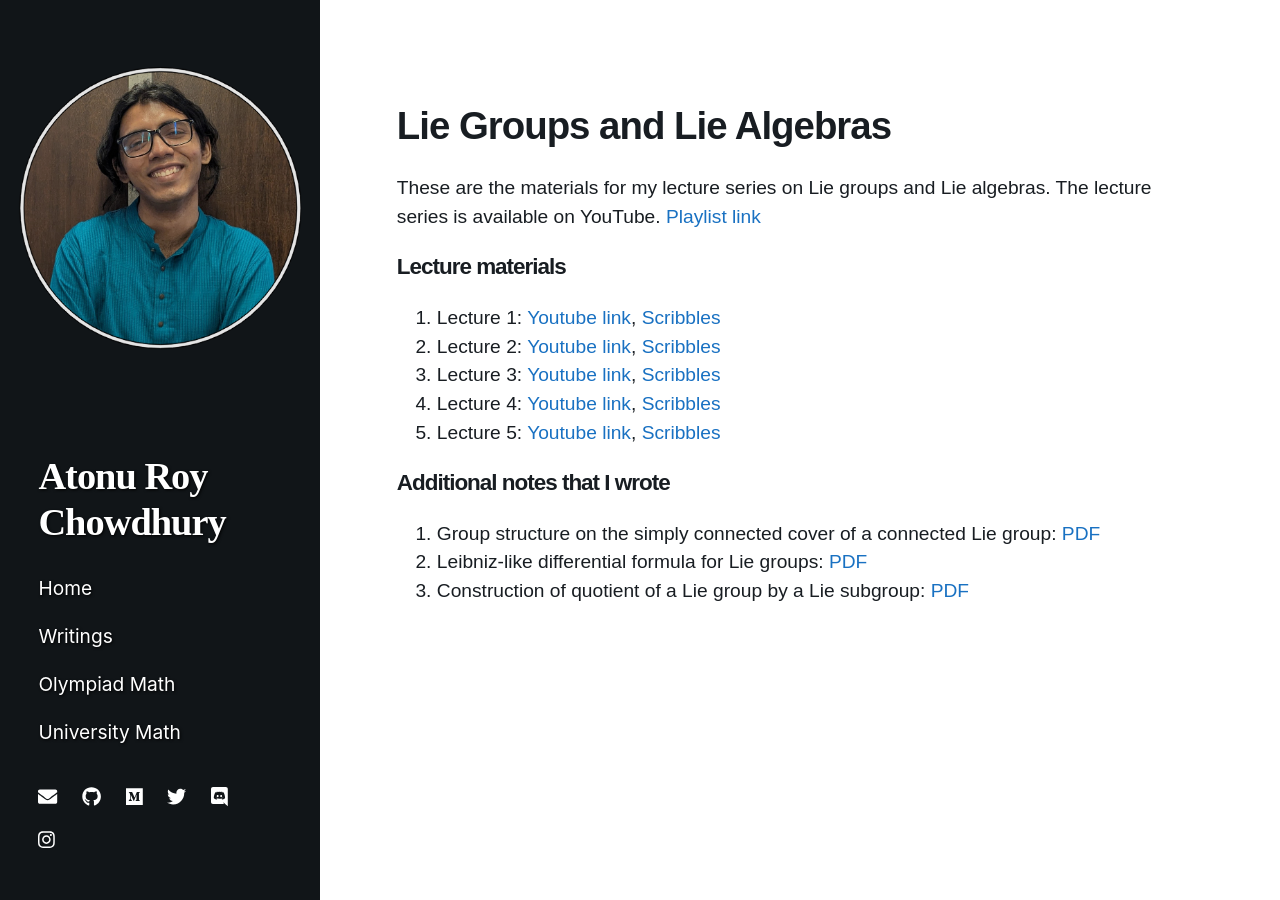
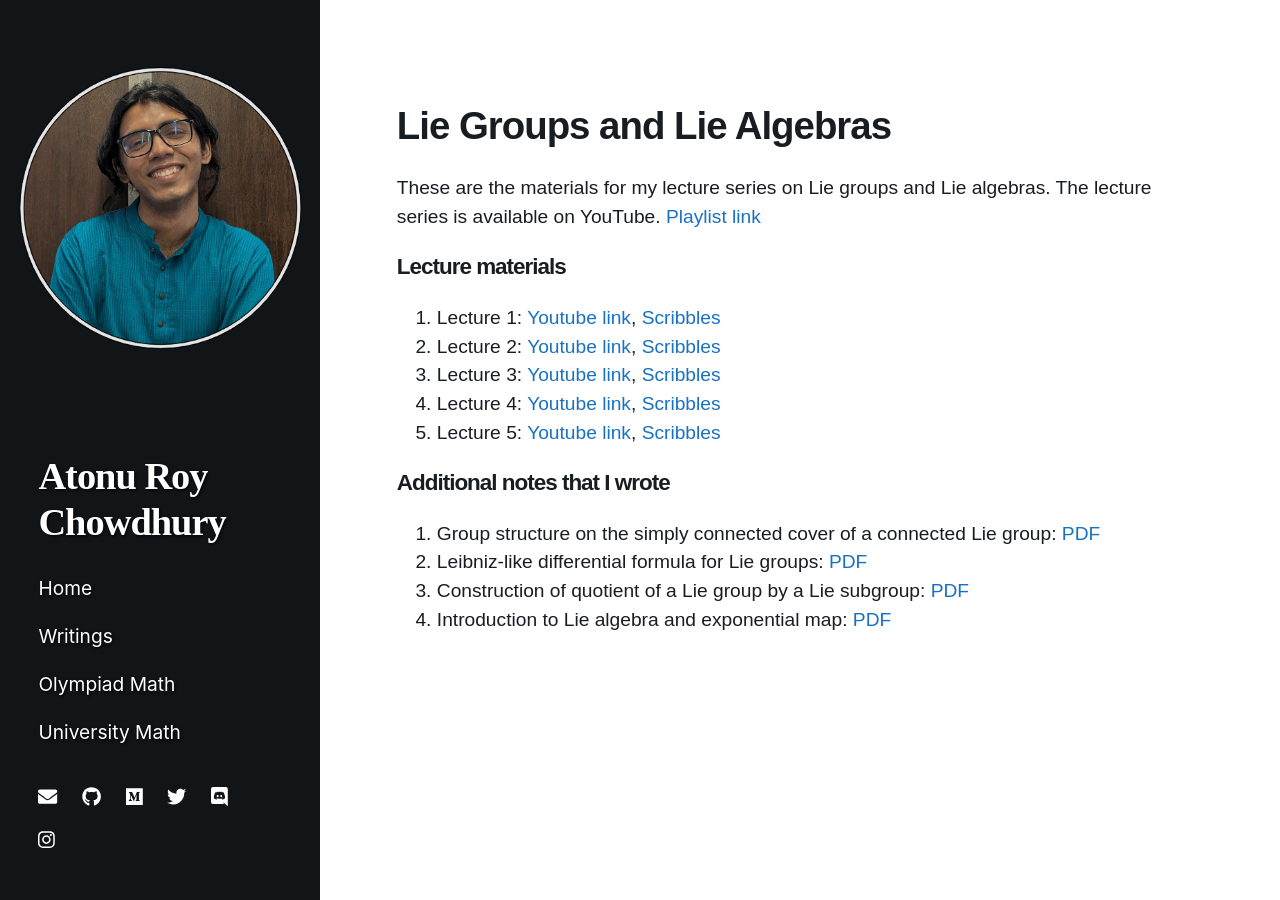
Before and after one commit to atonurc/atonurc.github.io, a Jekyll site: the page built from liegrp.markdown, in a window 1280 px wide. Built offline with Jekyll 4.4.1, drawn with Linux system fonts in a browser that asks for light colours; nearby versions of some CDN libraries.

Commit message:
lie alg note

```diff
--- a/liegrp.markdown
+++ b/liegrp.markdown
@@ -26,3 +26,4 @@ These are the materials for my lecture series on Lie groups and Lie algebras. Th
  1. Group structure on the simply connected cover of a connected Lie group: [PDF](https://atonurc.github.io/liegrp/liegrps2+.pdf)
  2. Leibniz-like differential formula for Lie groups: [PDF](https://atonurc.github.io/liegrp/leibniz_lie.pdf)
  3. Construction of quotient of a Lie group by a Lie subgroup: [PDF](https://atonurc.github.io/liegrp/quotient_liegroup.pdf)
+ 4. Introduction to Lie algebra and exponential map: [PDF](https://atonurc.github.io/liegrp/lielag.pdf)
```
Also changed, not shown: 2 other files.
